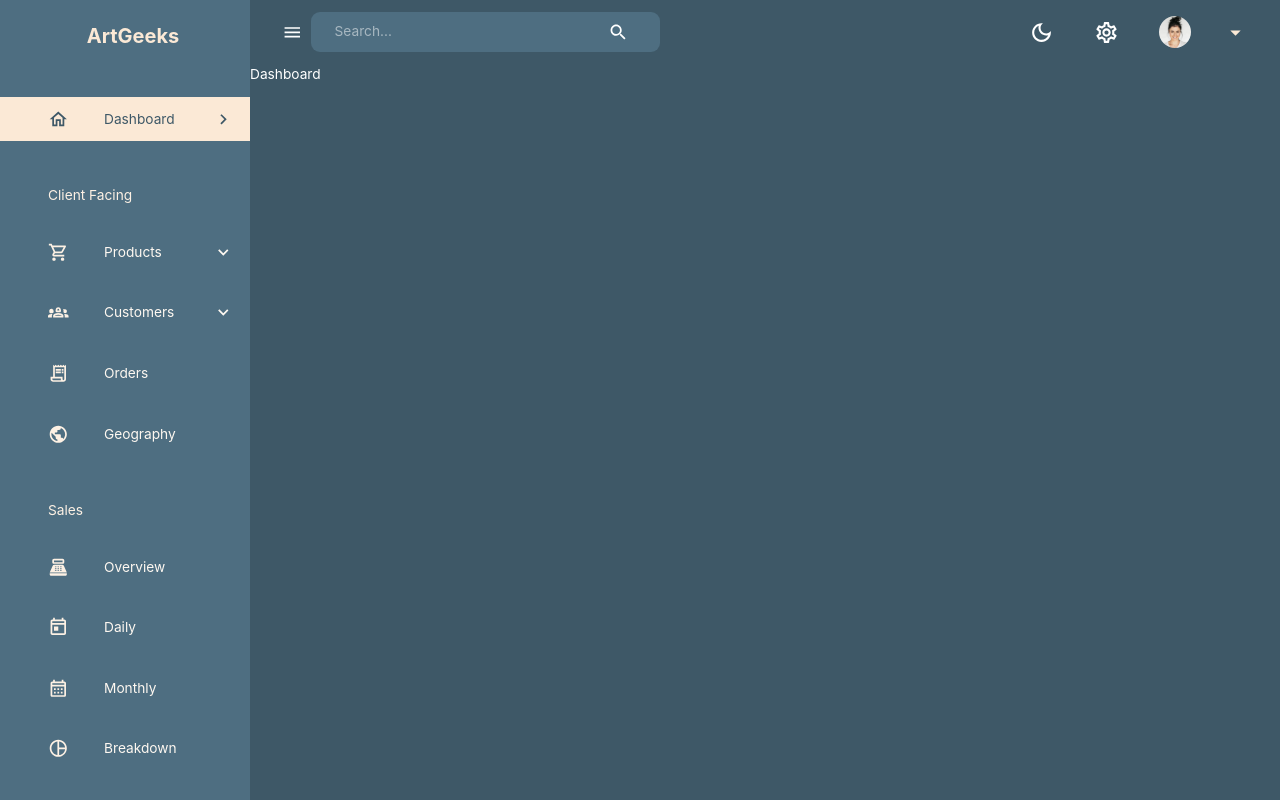
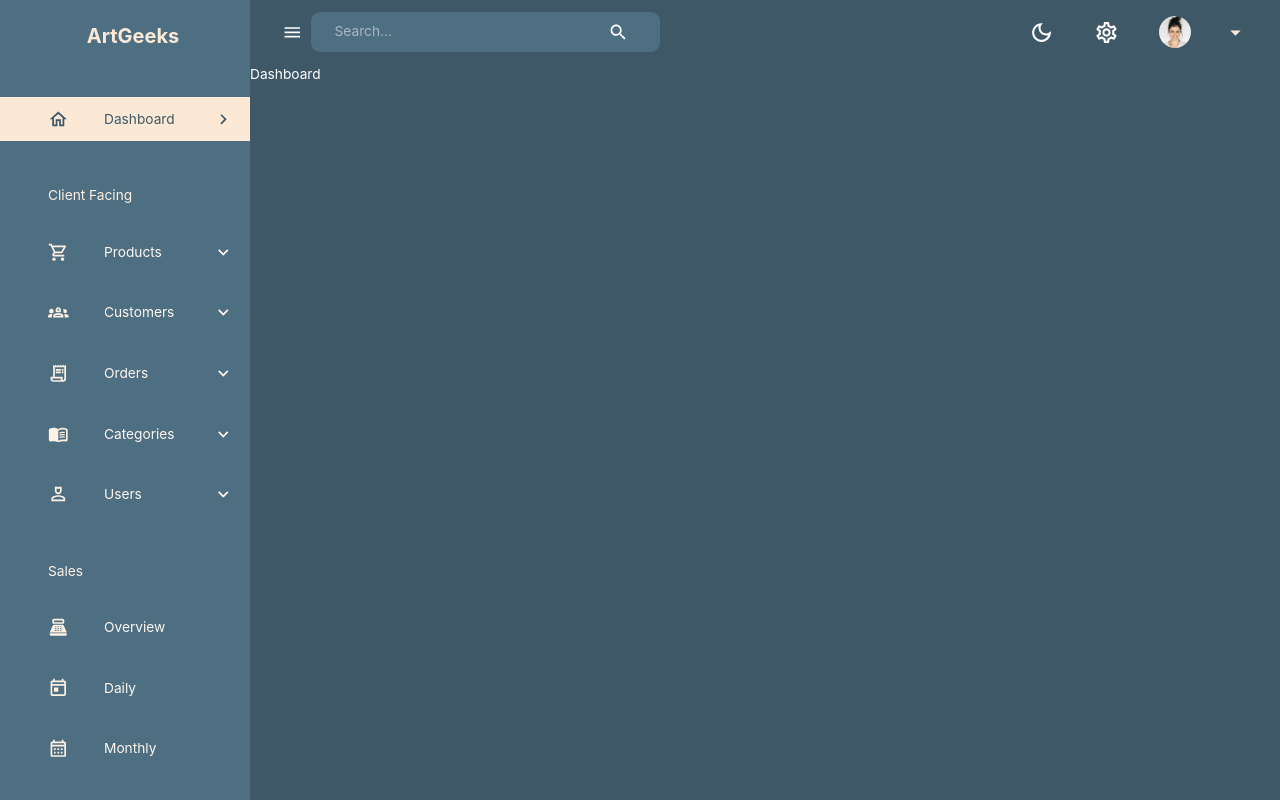
Before and after one commit to phungo-hub/art-crafts-fe-admin, a React (Create React App) app: page /dashboard in a window 1280 px wide. Built offline with nearby package versions, Linux system fonts and the light colour scheme.

Commit message:
complete dropdowns side bar feature

```diff
--- a/src/components/Sidebar.jsx
+++ b/src/components/Sidebar.jsx
@@ -31,8 +31,10 @@ import {
   ExpandMore,
   ExpandLess,
   StarBorder,
+  MenuBookRounded,
   AddCircleRounded,
   ListAltRounded,
+  Person4Outlined,
 } from "@mui/icons-material";
 import { useEffect, useState } from "react";
 import { useLocation, useNavigate } from "react-router-dom";
@@ -98,11 +100,48 @@ const Sidebar = ({
     {
       text: "Orders",
       icon: <ReceiptLongOutlined />,
+      state: ordersOpen,
+      children: [
+        {
+          text: "Add Order",
+          icon: <AddCircleRounded />,
+        },
+        {
+          text: "Orders List",
+          icon: <ListAltRounded />,
+        },
+      ],
     },
     {
-      text: "Geography",
-      icon: <PublicOutlined />,
+      text: "Categories",
+      icon: <MenuBookRounded />,
+      state: categoriesOpen,
+      children: [
+        {
+            text: "Add Category",
+            icon: <AddCircleRounded />,
+        },
+        {
+            text: "Categories List",
+            icon: <ListAltRounded />,
+        }
+      ]
     },
+    {
+        text: "Users",
+        icon: <Person4Outlined />,
+        state: usersOpen,
+        children: [
+          {
+              text: "Add User",
+              icon: <AddCircleRounded />,
+          },
+          {
+              text: "Users List",
+              icon: <ListAltRounded />,
+          }
+        ]
+      },
     {
       text: "Sales",
       icon: null,
@@ -191,79 +230,6 @@ const Sidebar = ({
                 )}
               </FlexBetween>
             </Box>
-            {/* <List>
-              <ListItem key="Customers" disablePadding>
-                <ListItemButton onClick={handleCustomersDropDown}>
-                  <ListItemIcon
-                    sx={{
-                      ml: "2rem",
-                    }}
-                  >
-                    <Groups2Outlined />
-                  </ListItemIcon>
-                  <ListItemText primary="Customers" />
-                  {customersOpen ? <ExpandLess /> : <ExpandMore />}
-                </ListItemButton>
-              </ListItem>
-              <Collapse in={customersOpen} timeout="auto" unmountOnExit>
-                <List component="div" disablePadding>
-                  <ListItemButton
-                    onClick={() => {
-                      // navigate('/addCategories');
-                      setActive("addCategories");
-                    }}
-                    sx={{
-                      backgroundColor:
-                        active === "addCategories"
-                          ? theme.palette.secondary[300]
-                          : "transparent",
-                      color:
-                        active === "addCategories"
-                          ? theme.palette.primary[600]
-                          : theme.palette.secondary[100],
-                    }}
-                  >
-                    <ListItemIcon
-                      sx={{
-                        ml: "3rem",
-                      }}
-                    >
-                      <StarBorder />
-                    </ListItemIcon>
-                    <ListItemText primary="Add Customers" />
-                  </ListItemButton>
-                </List>
-              </Collapse>
-              <Collapse in={customersOpen} timeout="auto" unmountOnExit>
-                <List component="div" disablePadding>
-                  <ListItemButton
-                    onClick={() => {
-                      // navigate('/addProducts');
-                      setActive("customers");
-                    }}
-                    sx={{
-                      backgroundColor:
-                        active === "customers"
-                          ? theme.palette.secondary[300]
-                          : "transparent",
-                      color:
-                        active === "customers"
-                          ? theme.palette.primary[600]
-                          : theme.palette.secondary[100],
-                    }}
-                  >
-                    <ListItemIcon
-                      sx={{
-                        ml: "3rem",
-                      }}
-                    >
-                      <StarBorder />
-                    </ListItemIcon>
-                    <ListItemText primary="Customers" />
-                  </ListItemButton>
-                </List>
-              </Collapse>
-            </List> */}
             <List>
               {navItems.map(({ text, icon, children, state }) => {
                 if (!icon) {
@@ -282,12 +248,19 @@ const Sidebar = ({
                         onClick={() => {
                           if (!children) {
                             navigate(`/${lcText}`);
-                            children ? setActive(lcText) : setActive("");
+                            children ? setActive("") : setActive(lcText);
                           } else {
+
                             if (text === "Products") {
                               handleProductsDropDown();
                             } else if (text === "Customers") {
                               handleCustomersDropDown();
+                            } else if (text === "Orders") {
+                              handleOrdersDropDown();
+                            } else if (text === "Categories") {
+                                handleCategoriesDropDown();
+                            } else if (text === "Users") {
+                                handleUsersDropDown();
                             }
                           }
                         }}
@@ -345,7 +318,7 @@ const Sidebar = ({
                                   ml: "3rem",
                                 }}
                               >
-                                <StarBorder />
+                                {children[0].icon}
                               </ListItemIcon>
                               <ListItemText primary={`${children[0].text}`} />
                             </ListItemButton>
@@ -374,7 +347,7 @@ const Sidebar = ({
                                   ml: "3rem",
                                 }}
                               >
-                                <StarBorder />
+                                {children[1].icon}
                               </ListItemIcon>
                               <ListItemText primary={`${children[1].text}`} />
                             </ListItemButton>
```
